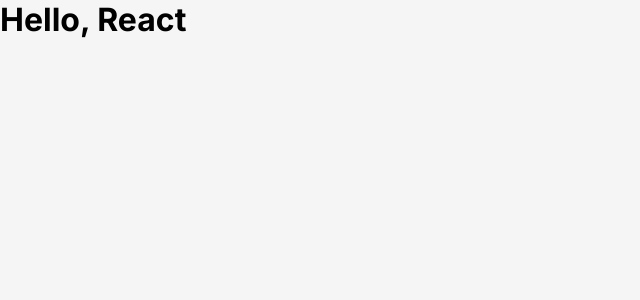
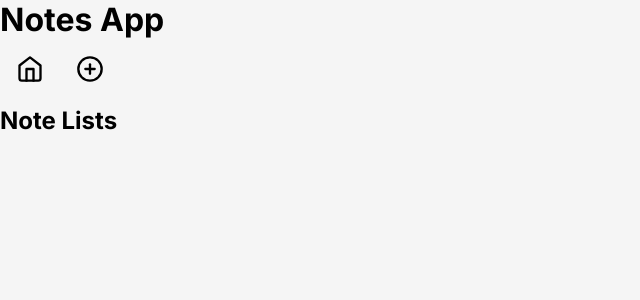
Before and after one commit to Arraidh/fundamental-react-dicoding-notes-app, a React (Vite) app: page / in a window 1280 px wide. Shown: the top 300 px of the page, without its empty margins (0-640 px from the left). Built offline with nearby package versions, Linux system fonts and the light colour scheme.

Commit message:
feat: add navigation page

```diff
--- a/src/App.jsx
+++ /dev/null
@@ -1,11 +0,0 @@
-import React from 'react';
-
-function App() {
-  return (
-    <div className="app-container">
-      <h1>Hello, React</h1>
-    </div>
-  );
-}
-
-export default App;
--- a/src/components/Navigation.jsx
+++ b/src/components/Navigation.jsx
@@ -0,0 +1,24 @@
+import React from "react";
+import { Link } from "react-router-dom";
+import { FiHome, FiPlusCircle } from "react-icons/fi";
+
+const Navigation = () => {
+  return (
+    <nav className="navigation">
+      <ul>
+        <li>
+          <Link to="/">
+            <FiHome />
+          </Link>
+        </li>
+        <li>
+          <Link to="/add">
+            <FiPlusCircle />
+          </Link>
+        </li>
+      </ul>
+    </nav>
+  );
+};
+
+export default Navigation;
--- a/src/components/NotesApp.jsx
+++ b/src/components/NotesApp.jsx
@@ -1,11 +1,21 @@
 import React from "react";
+import Navigation from "./Navigation";
+import { Route, Routes } from "react-router-dom";
+import HomePages from "../pages/HomePages";
 
 const NotesApp = () => {
   return (
     <div className="notes-app">
       <header>
         <h1>Notes App</h1>
+        <Navigation />
       </header>
+
+      <main>
+        <Routes>
+          <Route path="/" element={<HomePages />} />
+        </Routes>
+      </main>
     </div>
   );
 };
--- a/src/index.jsx
+++ b/src/index.jsx
@@ -1,13 +1,13 @@
 import React from "react";
 import { createRoot } from "react-dom/client";
-import App from "./App";
 
 import "./styles/style.css";
 import { BrowserRouter } from "react-router-dom";
+import NotesApp from "./components/NotesApp";
 
 const root = createRoot(document.getElementById("root"));
 root.render(
   <BrowserRouter>
-    <App />
+    <NotesApp />
   </BrowserRouter>
 );
--- /dev/null
+++ b/src/pages/HomePages.jsx
@@ -0,0 +1,11 @@
+import React from "react";
+
+const HomePages = () => {
+  return (
+    <section>
+      <h2>Note Lists</h2>
+    </section>
+  );
+};
+
+export default HomePages;
```
